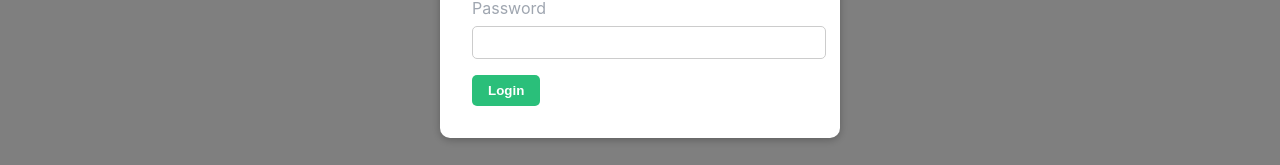
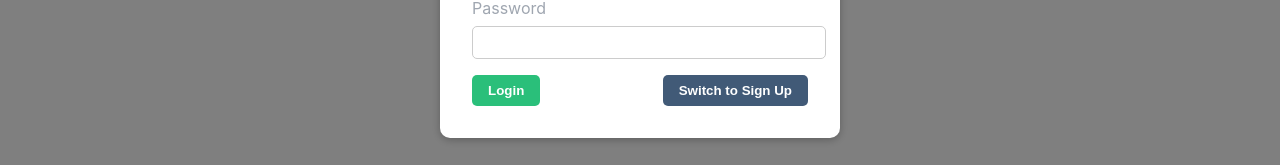
Before and after one commit to RuslanVNikolov/top-100-crypto-frontend, a React (Create React App) app: page / in a window 1280 px wide. Both pictures are taken after a click on the button "Login / Sign Up". Shown: the part 418-583 px from the top of the page. Built offline with nearby package versions, Linux system fonts and the light colour scheme; no server answers.

Commit message:
switch button

```diff
--- a/src/auth/AuthForm.js
+++ b/src/auth/AuthForm.js
@@ -1,3 +1,4 @@
+// AuthForm.js
 import React, { useRef } from 'react';
 import classes from './Login.module.css';
 
@@ -17,7 +18,7 @@ const AuthForm = ({ isSignUp, onSubmit, onSwitch, error }) => {
 
   return (
     <form onSubmit={submitHandler} className={classes.modalBody}>
-            {error && (
+      {error && (
         <div className={`${classes.errorBubble}`}>
           {error.title}: {error.message}
         </div>
@@ -34,6 +35,9 @@ const AuthForm = ({ isSignUp, onSubmit, onSwitch, error }) => {
         <button type="submit" className={classes.loginButton}>
           {isSignUp ? 'Sign up' : 'Login'}
         </button>
+        <button type="button" className={classes.switchButton} onClick={onSwitch}>
+          {isSignUp ? 'Switch to Login' : 'Switch to Sign Up'}
+        </button>
       </div>
     </form>
   );
--- a/src/auth/Login.module.css
+++ b/src/auth/Login.module.css
@@ -157,3 +157,14 @@
   margin-bottom: 1rem;
   text-align: center;
 }
+
+.switchButton {
+  padding: 0.5rem 1rem;
+  background-color: #415A77;
+  color: #fff;
+  border: none;
+  border-radius: 5px;
+  cursor: pointer;
+  font-weight: bold;
+  margin-left: 10px;
+}
```
